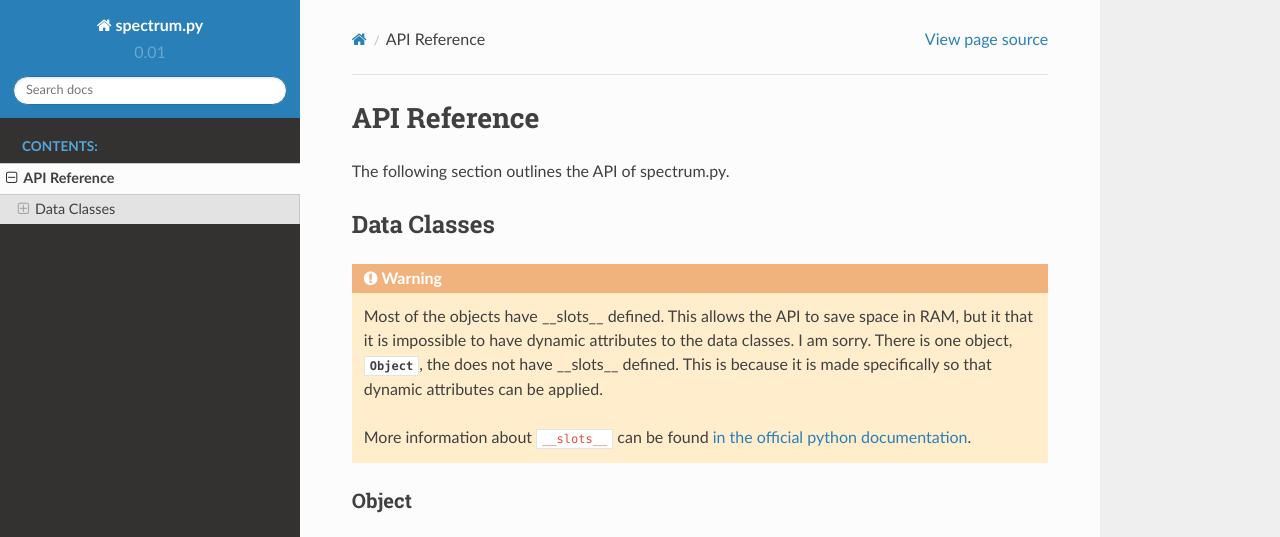
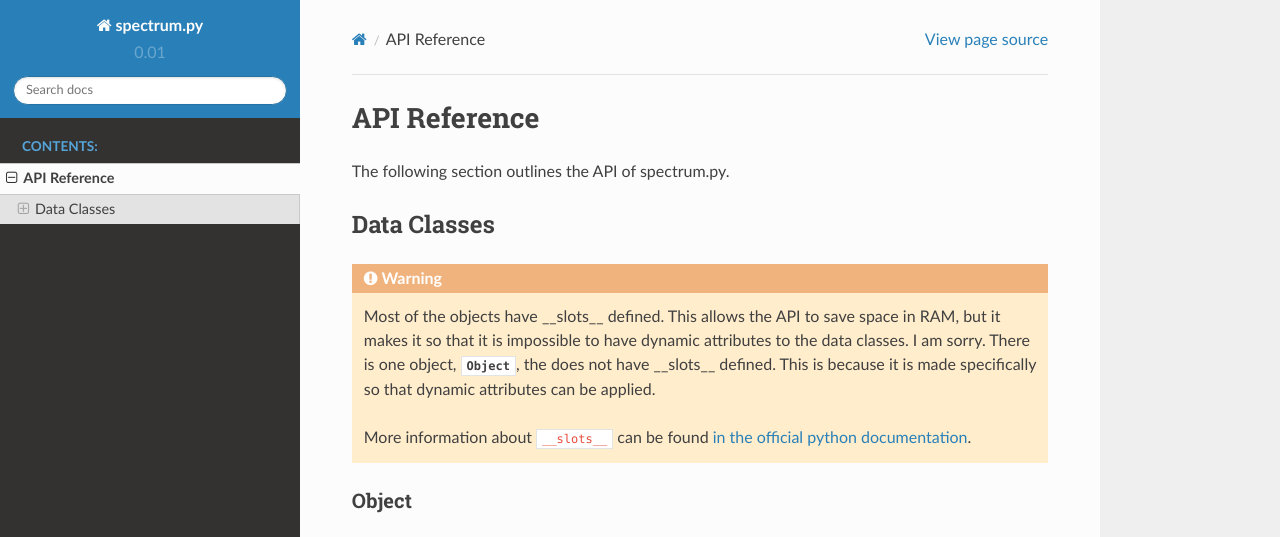
Before and after one commit to RossSmyth/spectrum.py, a Sphinx documentation site: the page built from docs/api.rst, in a window 1280 px wide and 1174 px high. Shown: the top 537 px of the window. Built offline with Sphinx 7.4.7 and the Read the Docs theme 2.0.0, drawn with Linux system fonts in a browser that asks for light colours; grey boxes are pictures that could not be loaded.

```diff
--- a/docs/api.rst
+++ b/docs/api.rst
@@ -11,10 +11,10 @@ Data Classes
 .. warning::
 
     Most of the objects have __slots__ defined. This allows the API to save
-    space in RAM, but it that it is impossible to have dynamic attributes to
-    the data classes. I am sorry. There is one object, :class:`Object`, the
-    does not have __slots__ defined. This is because it is made specifically so
-    that dynamic attributes can be applied.
+    space in RAM, but it makes it so that it is impossible to have dynamic
+    attributes to the data classes. I am sorry. There is one object,
+    :class:`Object`, the does not have __slots__ defined. This is because it is
+    made specifically so that dynamic attributes can be applied.
 
     More information about ``__slots__`` can be found
     `in the official python documentation <https://docs.python.org/3/reference/datamodel.html#slots>`_.
```
